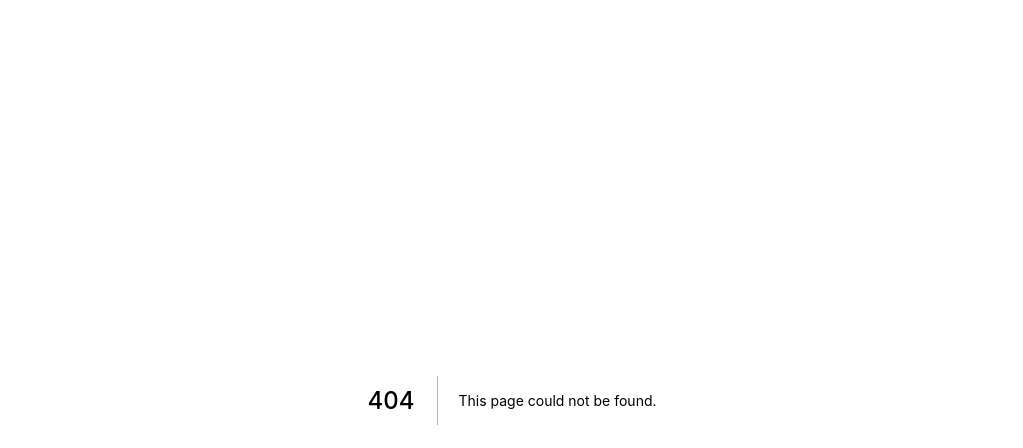
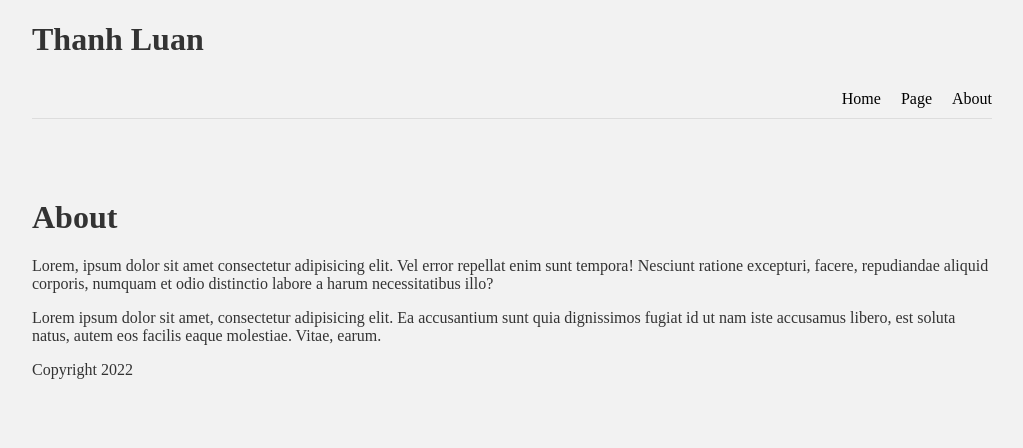
Before and after one commit to LuanNgoNang/learn-nextjs, a Next.js app: page /about in a window 1280 px wide. Before the commit this address had no page. Shown: the top 448 px of the page, without its empty margins (128-1151 px from the left). Built offline with nearby package versions, Linux system fonts and the light colour scheme.

Commit message:
Them Footer

```diff
--- /dev/null
+++ b/components/Footer.tsx
@@ -0,0 +1,7 @@
+import React from 'react'
+
+export const Footer = () => {
+  return (
+    <div>Copyright 2022</div>
+  )
+}
--- /dev/null
+++ b/components/Layout.tsx
@@ -0,0 +1,14 @@
+import { Footer } from './Footer'
+import { Navbar } from './Navbar'
+
+const Layout = ({children}: any) => {
+  return (
+    <div className="content">
+        <Navbar/>
+        {children}
+        <Footer/>
+    </div>
+
+  )
+}
+ export default Layout
--- /dev/null
+++ b/components/Navbar.tsx
@@ -0,0 +1,18 @@
+import React from 'react'
+import Link from 'next/link'
+export const Navbar = () => {
+  return (
+  <div>
+    <h1>Thanh Luan</h1>
+    <nav>
+        <div className='logo'>
+        </div>
+        <Link href="/"><a>Home</a></Link>
+        <Link href="/about"><a>Page</a></Link>
+        <Link href="/posts"><a>About</a></Link>
+    </nav>
+
+  </div>
+
+  )
+}
--- a/pages/_app.tsx
+++ b/pages/_app.tsx
@@ -1,8 +1,13 @@
 import '../styles/globals.css'
 import type { AppProps } from 'next/app'
+import Layout from '../components/Layout'
 
 function MyApp({ Component, pageProps }: AppProps) {
-  return <Component {...pageProps} />
+  return (
+    <Layout>
+        <Component {...pageProps} />
+    </Layout>
+  )
 }
 
 export default MyApp
--- /dev/null
+++ b/pages/about.tsx
@@ -0,0 +1,14 @@
+import React from 'react'
+import Link from 'next/link'
+
+const about = () => {
+  return (
+    <div>
+    <h1>About</h1>
+    <p>Lorem, ipsum dolor sit amet consectetur adipisicing elit. Vel error repellat enim sunt tempora! Nesciunt ratione excepturi, facere, repudiandae aliquid corporis, numquam et odio distinctio labore a harum necessitatibus illo?</p>
+    <p>Lorem ipsum dolor sit amet, consectetur adipisicing elit. Ea accusantium sunt quia dignissimos fugiat id ut nam iste accusamus libero, est soluta natus, autem eos facilis eaque molestiae. Vitae, earum.</p>
+</div>
+  )
+}
+
+export default about
--- a/styles/globals.css
+++ b/styles/globals.css
@@ -1,26 +1,35 @@
-html,
-body {
-  padding: 0;
-  margin: 0;
-  font-family: -apple-system, BlinkMacSystemFont, Segoe UI, Roboto, Oxygen,
-    Ubuntu, Cantarell, Fira Sans, Droid Sans, Helvetica Neue, sans-serif;
+@import url('https://fonts.googleapis.com/css2?family=Nunito&display=swap');
+
+ body{
+   background: #f2f2f2;
+   color: #333;
+   font-family: "Numito";
  }
-
  a {
-  color: inherit;
+   color: #000;
    text-decoration: none;
   }
 
-* {
-  box-sizing: border-box;
+  .content {
+    max-width: 960px;
+    margin: 0 auto;
   }
-
-@media (prefers-color-scheme: dark) {
-  html {
-    color-scheme: dark;
+   nav {
+     margin: 10px auto 80px;
+     padding: 10px 0;
+     display:  flex;
+     justify-content: flex-end;
+     align-items: flex-end;
+     border-bottom: 1px solid #ddd;
    }
-  body {
-    color: white;
-    background: black;
+    nav a {
+       margin-left: 20px;
     }
+     footer{
+      display: block;
+      text-align: center;
+      padding: 30px 0;
+      margin-top: 60px;
+      color: #777;
+      border-top: 1px solid #eaeaea;
      }
```
Also changed, not shown: pages/index.tsx (+10 -60 lines), pages/posts.tsx (added, +11 -0 lines). Lines whose indentation alone changed are shown as unchanged.
